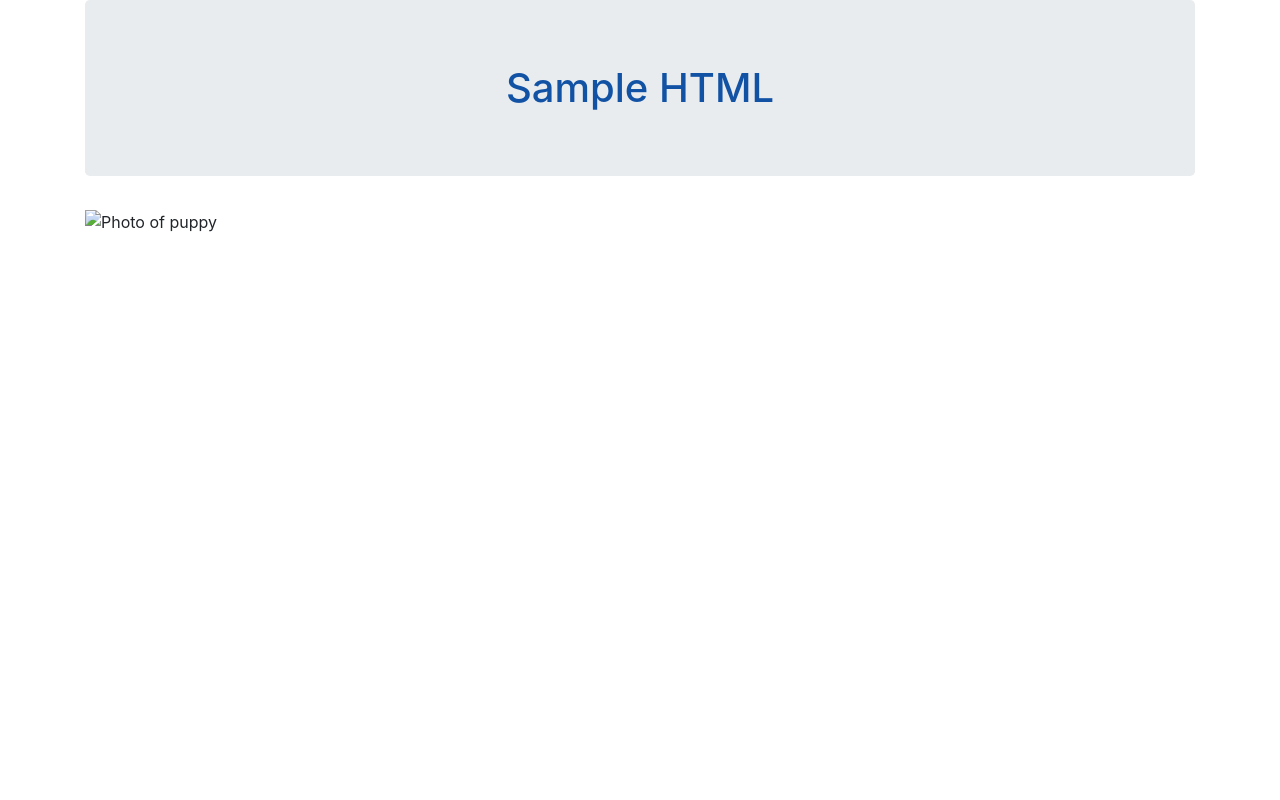
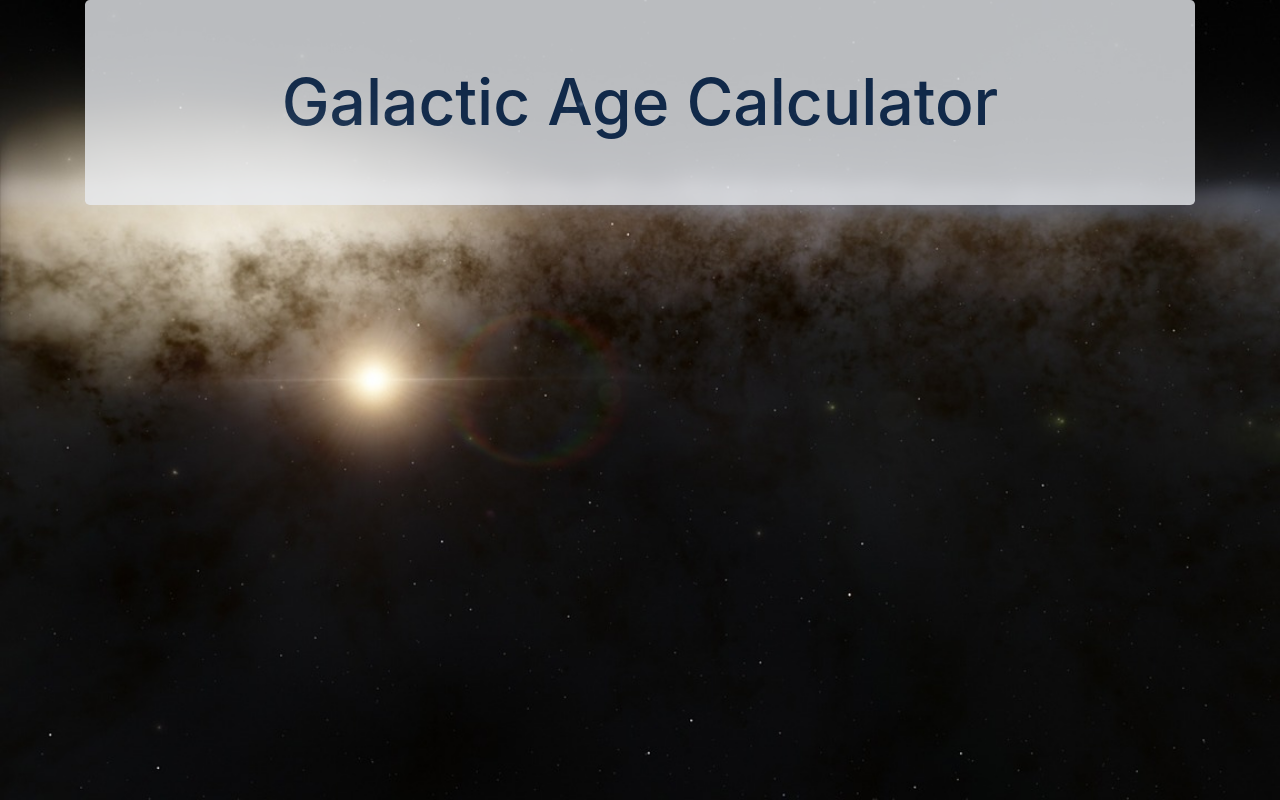
Before and after one commit to cschweig2/galactic-age, a website built with webpack: page src/index.html in a window 1280 px wide. Built offline with nearby package versions, Linux system fonts and the light colour scheme; files whose address does not match are found by name.

Commit message:
add background and header to website

```diff
--- a/src/css/styles.css
+++ b/src/css/styles.css
@@ -1,4 +1,12 @@
-h1 {
-  color: rgb(18, 82, 165);
+h1.jumbotron {
+  color: rgb(20, 50, 90);
   text-align: center;
+  opacity: 80%;
+  font-size: 400%;
 }
+
+body {
+  background-image: url("./../assets/images/galaxy.jpg");
+  background-attachment: fixed;
+  background-size: cover;
+}
--- a/src/index.html
+++ b/src/index.html
@@ -3,11 +3,10 @@
 <head>
   <meta charset="UTF-8">
   <meta name="viewport" content="width=device-width, initial-scale=1.0">
-  <title>Sample HTML</title>
+  <title>Galactic Age Calculator</title>
 </head>
 <body>
   <div class="container">
-    <h1 class="jumbotron">Sample HTML</h1>
-    <img src="assets/images/puppy.jpg" alt="Photo of puppy">
+    <h1 class="jumbotron">Galactic Age Calculator</h1>
   </div>
 </body>
```
